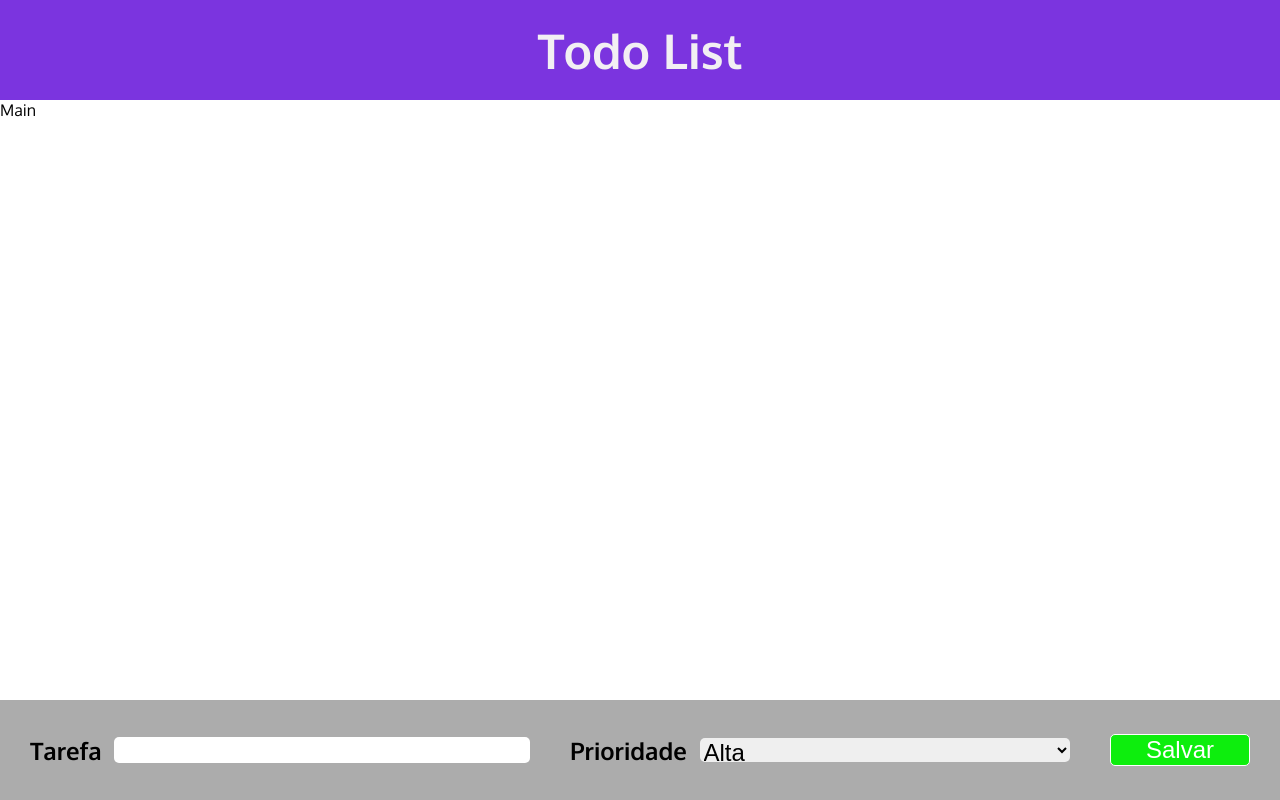
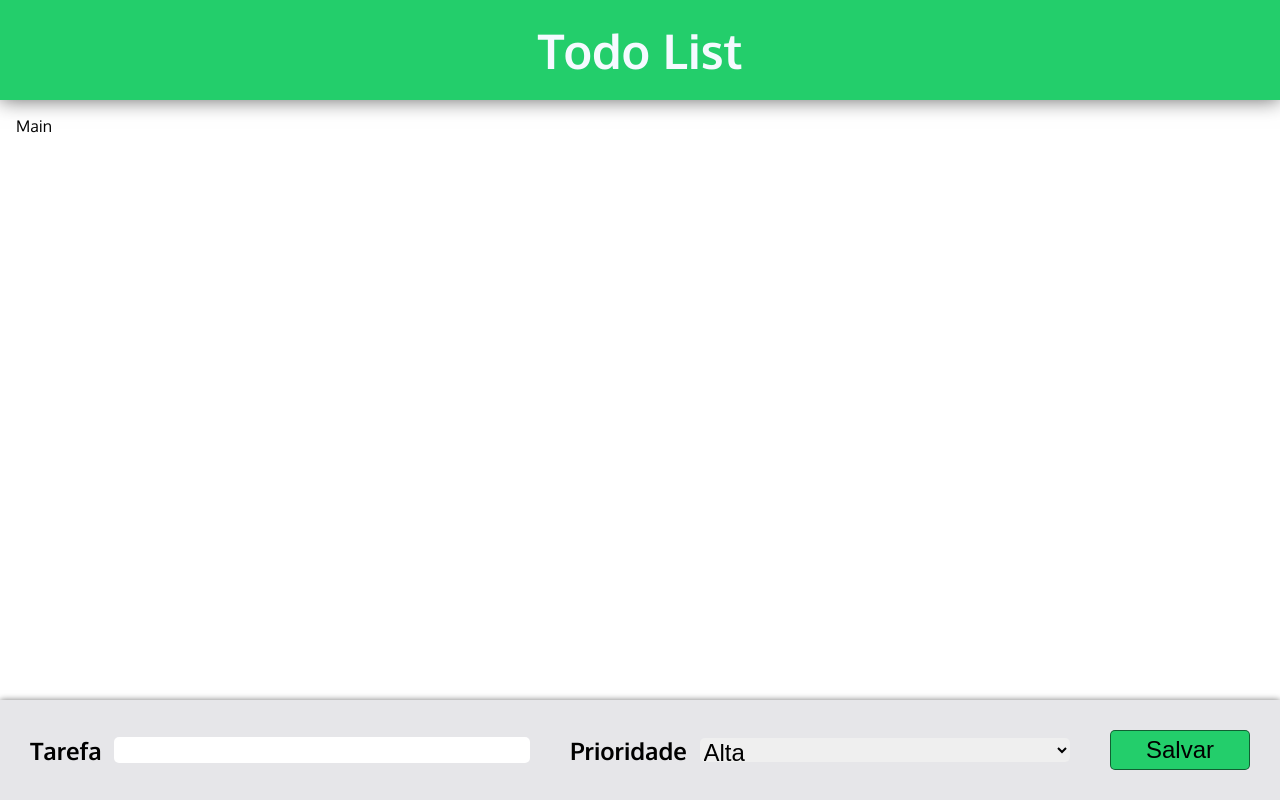
Before and after one commit to caiojardim/todo-react, a React (Create React App) app: page / in a window 1280 px wide. Built offline with nearby package versions, Linux system fonts and the light colour scheme.

Commit message:
css color changes

```diff
--- a/src/components/template/Footer.css
+++ b/src/components/template/Footer.css
@@ -1,9 +1,10 @@
 .form {
     padding: 0 10px;
-    background-color: rgb(172, 172, 172);
+    background-color: #E6E6E9;
     height: 100%;
     display: grid;
     grid-template-columns: 3fr 3fr 1fr;
+    box-shadow: 0 0 .4em 0 #0008;
 }
 
 .element {
@@ -28,18 +29,19 @@
 }
 
 .element button {
-    background-color: rgb(13, 238, 13);
-    color: #fff;
+    background-color: #23CE6B;
+    color: #000;
     border-radius: 5px;
-    border: solid 1px white;
+    border: solid 0.1px #0008;
 
+    padding: 0 1rem;
     font-size: 1.5rem ;
-    height: 2rem;
+    height: 2.5rem;
     width: 100%;
 }
 
-.element button:active {
-    background-color: rgb(14, 199, 14);
+.element button:hover {
+    background-color: #24bb63;
 }
 
 @media(max-width: 768px) {
--- a/src/components/template/Header.css
+++ b/src/components/template/Header.css
@@ -1,8 +1,9 @@
 header.header {
-    background-color: rgb(123, 52, 223);
-    color: rgb(242, 239, 243);
+    background-color: #23CE6B;
+    color: #f5faff;
     font-size: 3rem;
     font-weight: bold;
+    box-shadow: 0 0 .4em #0009;
 
     display: flex;
     align-items: center;
--- a/src/components/template/Main.css
+++ b/src/components/template/Main.css
@@ -0,0 +1,3 @@
+main {
+    padding: 1rem;
+}
--- a/src/components/template/Main.jsx
+++ b/src/components/template/Main.jsx
@@ -2,6 +2,7 @@ import React from 'react'
 import './Main.css'
 
 export default function (props) {
+
     return (
         <main>
             Main
```
